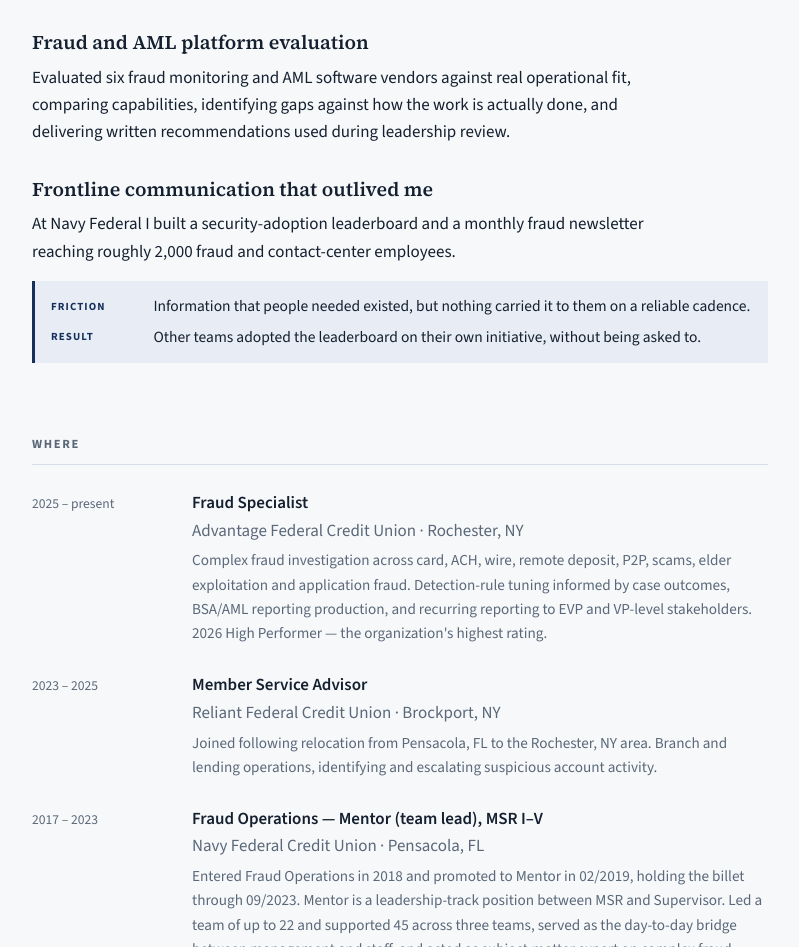
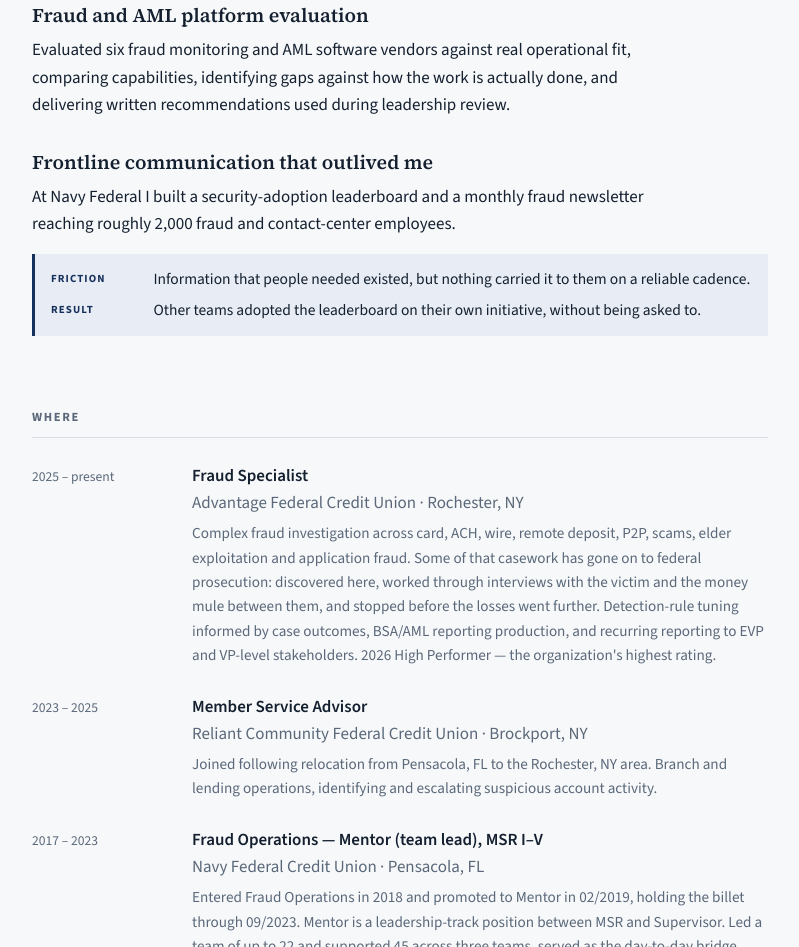
Before and after one commit to DJDunningCFE/djdunningcfe.github.io, a plain HTML site: page index.html in a window 1280 px wide. Shown: the part 2543-3490 px from the top of the page, without its empty margins (240-1039 px from the left). Drawn offline with nearby package versions, Linux system fonts and the light colour scheme.

Commit message:
Correct training attribution and Reliant legal name; add prosecution outcome

```diff
--- a/index.html
+++ b/index.html
@@ -258,7 +258,7 @@
         <h3>Standing interdepartmental fraud team — 10 branches</h3>
         <p>Designed and lead an executive-approved program placing a trained fraud point of contact in every branch.
           Built the training standards, documentation expectations, and escalation path from nothing, and trained
-          a 10-member team along with training staff. Now in its second annual
+          a 10-member team. Now in its second annual
           cycle.</p>
         <dl class="friction">
           <dt>Friction</dt>
@@ -345,7 +345,9 @@
           <div class="title">Fraud Specialist</div>
           <div class="org">Advantage Federal Credit Union &middot; Rochester, NY</div>
           <div class="note">Complex fraud investigation across card, ACH, wire, remote deposit, P2P, scams, elder
-            exploitation and application fraud. Detection-rule tuning informed by case outcomes, BSA/AML reporting
+            exploitation and application fraud. Some of that casework has gone on to federal prosecution:
+            discovered here, worked through interviews with the victim and the money mule between them,
+            and stopped before the losses went further. Detection-rule tuning informed by case outcomes, BSA/AML reporting
             production, and recurring reporting to EVP and VP-level stakeholders. 2026 High Performer — the
             organization's highest rating.</div>
         </div>
@@ -354,7 +356,7 @@
         <div class="when">2023 &ndash; 2025</div>
         <div class="what">
           <div class="title">Member Service Advisor</div>
-          <div class="org">Reliant Federal Credit Union &middot; Brockport, NY</div>
+          <div class="org">Reliant Community Federal Credit Union &middot; Brockport, NY</div>
           <div class="note">Joined following relocation from Pensacola, FL to the Rochester, NY area. Branch and
             lending operations, identifying and escalating suspicious account activity.</div>
         </div>
```
